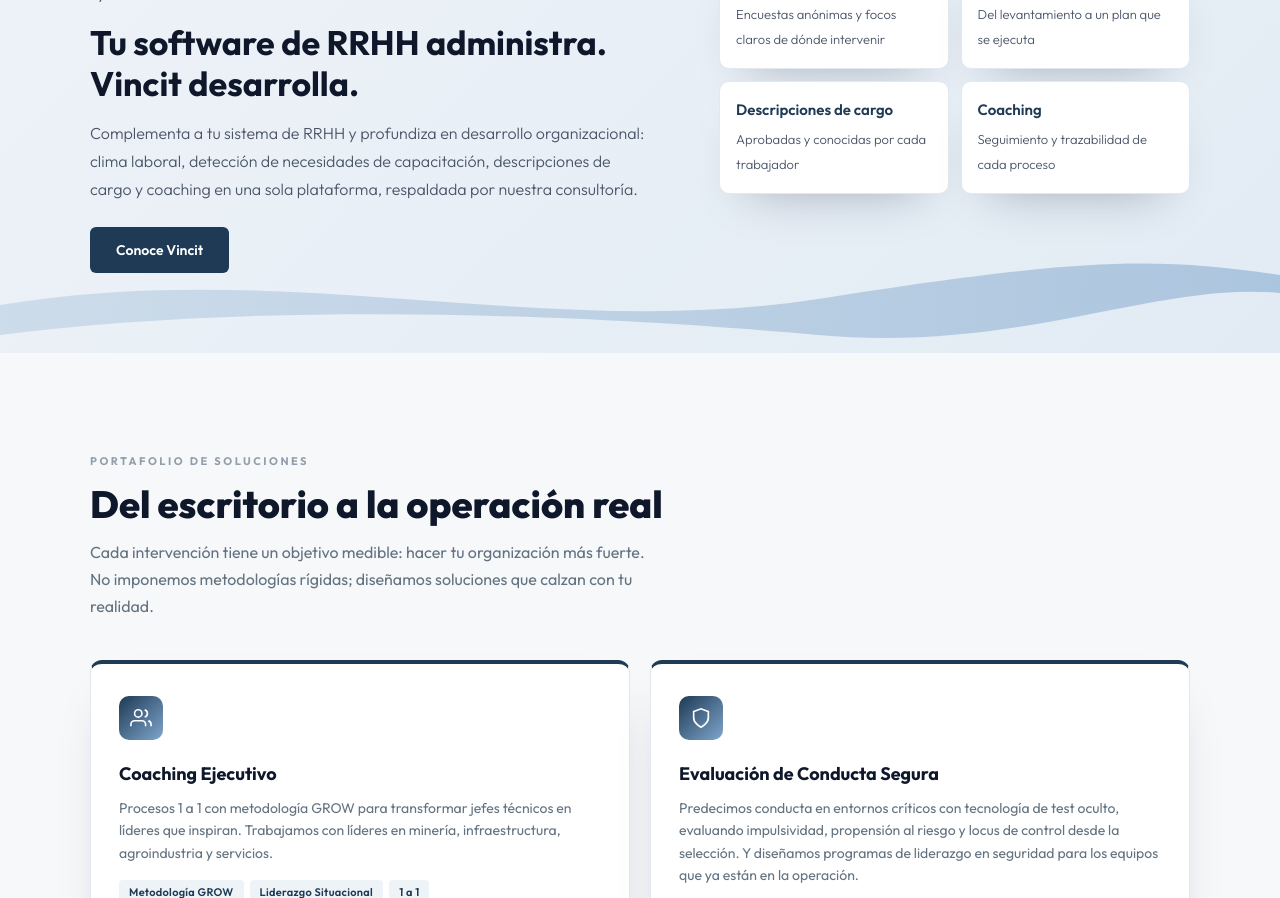
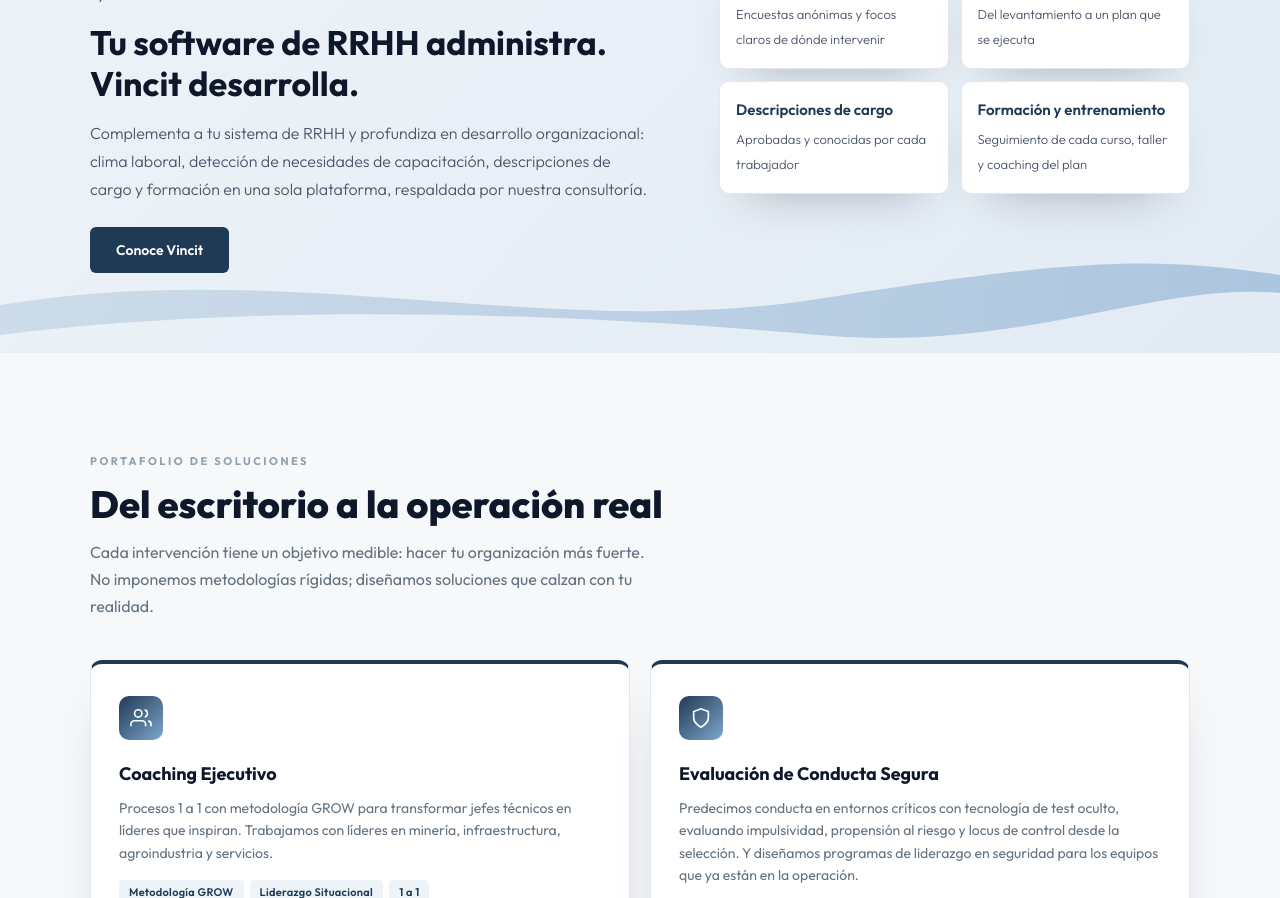
Before and after one commit to LaborHR/laborhr.github.io, a plain HTML site: page index.html in a window 1280 px wide. Shown: the part 1068-1966 px from the top of the page. Drawn offline with Linux system fonts and the light colour scheme.

Commit message:
Inicio: el bloque de Vincit dice Formación y entrenamiento en vez de Coaching
Co-Authored-By: Claude Opus 5.5 <noreply@anthropic.com>

```diff
--- a/index.html
+++ b/index.html
@@ -688,14 +688,14 @@ body {
       <img src="vincit-logo-navy.png" alt="Vincit" class="vincit-logo">
       <div class="vincit-by">by Labor HR</div>
       <h2>Tu software de RRHH administra. Vincit desarrolla.</h2>
-      <p>Complementa a tu sistema de RRHH y profundiza en desarrollo organizacional: clima laboral, detección de necesidades de capacitación, descripciones de cargo y coaching en una sola plataforma, respaldada por nuestra consultoría.</p>
+      <p>Complementa a tu sistema de RRHH y profundiza en desarrollo organizacional: clima laboral, detección de necesidades de capacitación, descripciones de cargo y formación en una sola plataforma, respaldada por nuestra consultoría.</p>
       <a href="vincit.html" class="vincit-btn">Conoce Vincit</a>
     </div>
     <div class="vincit-mods">
       <div class="vincit-mod"><b>Clima laboral</b><span>Encuestas anónimas y focos claros de dónde intervenir</span></div>
       <div class="vincit-mod"><b>DNC y roadmap</b><span>Del levantamiento a un plan que se ejecuta</span></div>
       <div class="vincit-mod"><b>Descripciones de cargo</b><span>Aprobadas y conocidas por cada trabajador</span></div>
-      <div class="vincit-mod"><b>Coaching</b><span>Seguimiento y trazabilidad de cada proceso</span></div>
+      <div class="vincit-mod"><b>Formación y entrenamiento</b><span>Seguimiento de cada curso, taller y coaching del plan</span></div>
     </div>
   </div>
 </section>
```
